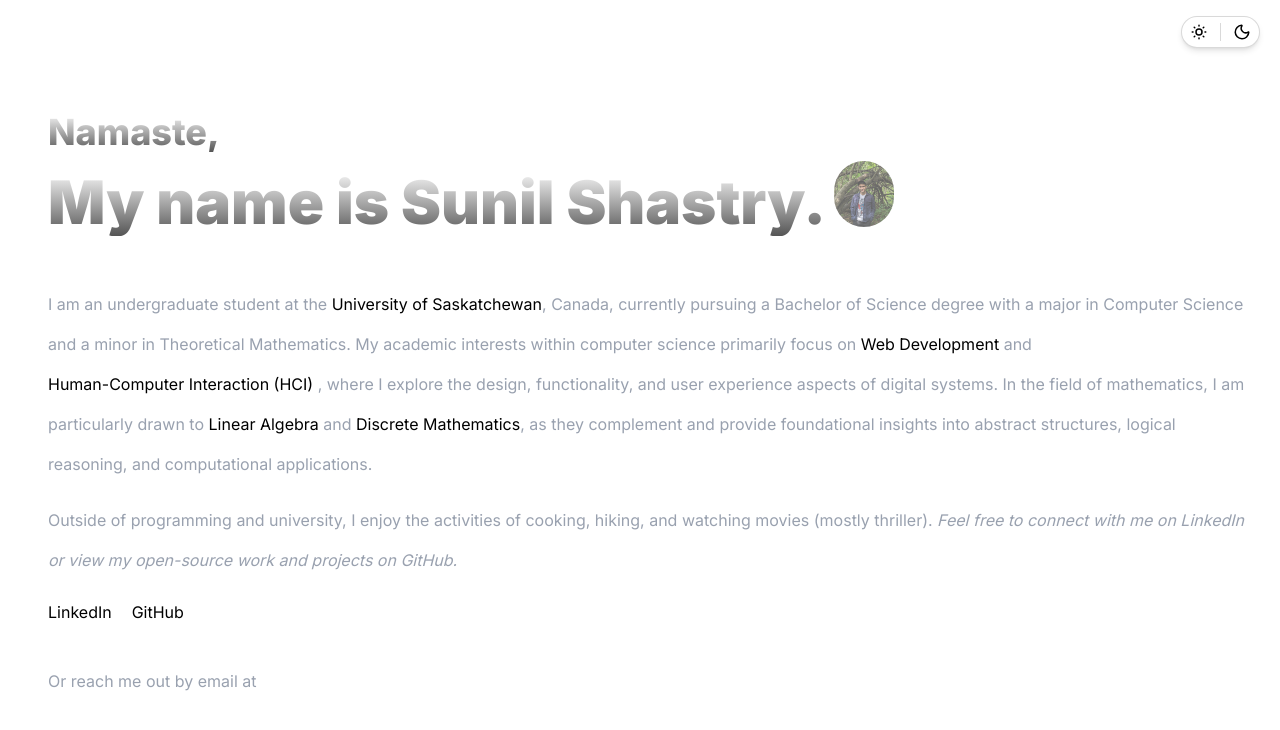
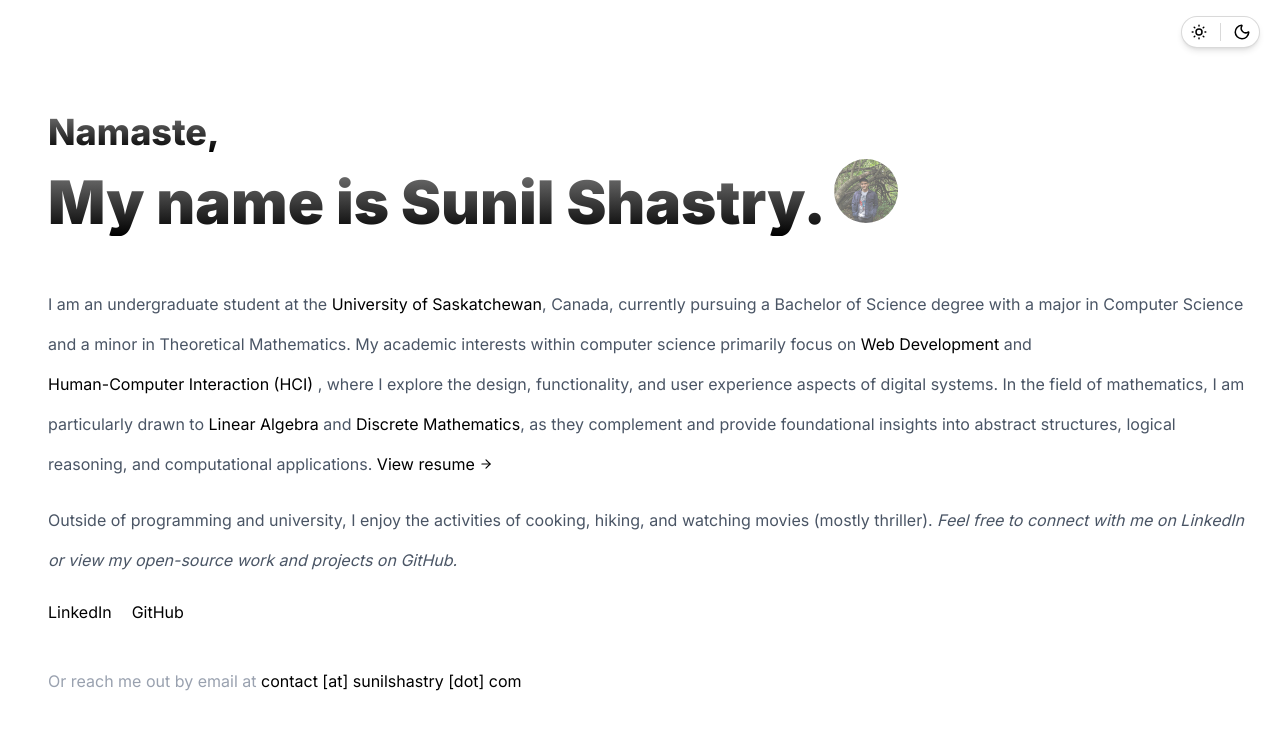
Before and after one commit to sunillshastry/sunilshastry.com, a Next.js app: page / in a window 1280 px wide. Shown: the top 730 px of the page. Built offline with nearby package versions, Linux system fonts and the light colour scheme.

Commit message:
Refactor app/page.tsx to handle theme logic and display according variation

```diff
--- a/app/page.tsx
+++ b/app/page.tsx
@@ -1,27 +1,42 @@
+'use client';
+
 import AnchorLink from '@/components/anchor-link';
 import Paragraph from '@/components/paragraph';
+import { useTheme } from '@/context/ThemeContext';
 import { ArrowRight } from 'lucide-react';
 import Image from 'next/image';
 import Link from 'next/link';
 
 export default function Page() {
+	const { theme } = useTheme();
+
 	return (
 		<section>
 			<div className="pt-28 max-lg:pt-20">
-				<h2 className="linear-text text-4xl font-extrabold">Namaste,</h2>
+				<h2
+					className={`${theme == 'dark' ? 'linear-text' : 'linear-text-light'} text-4xl font-extrabold`}
+				>
+					Namaste,
+				</h2>
 				<div className="flex items-center justify-start gap-x-2 max-lg:flex-col max-lg:items-start max-lg:gap-y-5">
-					<h1 className="linear-text mt-4 py-1 text-6xl font-black max-lg:text-5xl">
+					<h1
+						className={`${theme == 'dark' ? 'linear-text' : 'linear-text-light'} mt-4 py-1 text-6xl font-black max-lg:text-5xl`}
+					>
 						My name is Sunil Shastry.
 					</h1>
 
 					<div>
-						<Link href="/me.jpg" title="View Sunil's Photo">
+						<Link
+							href="/me.jpg"
+							title="View Sunil's Photo"
+							className="relative inline-block size-16"
+						>
 							<Image
 								src="/me.jpg"
 								alt="Sunil's Photo"
-								width={60}
-								height={60}
 								quality={75}
+								fill={true}
+								sizes="64px"
 								title="Sunil Shastry"
 								className="rounded-full opacity-60 transition ease-in hover:scale-105 hover:opacity-100 max-lg:opacity-75"
 							/>
@@ -30,7 +45,9 @@ export default function Page() {
 				</div>
 			</div>
 
-			<div className="mt-12 text-base leading-10 text-gray-400">
+			<div
+				className={`mt-12 text-base leading-10 ${theme === 'dark' ? 'text-gray-400' : 'text-gray-600'}`}
+			>
 				<Paragraph>
 					I am an undergraduate student at the{' '}
 					<AnchorLink
@@ -75,7 +92,7 @@ export default function Page() {
 					structures, logical reasoning, and computational applications.{' '}
 					<Link
 						href="/resume.pdf"
-						className="anchor-link relative inline-flex items-center justify-start gap-x-1 p-0 text-white"
+						className={`${theme === 'dark' ? 'anchor-link-dark text-white' : 'anchor-link-light text-black'} anchor-link relative inline-flex items-center justify-start gap-x-1 p-0`}
 						title="View Sunil's Resume"
 					>
 						<span>View resume</span>
@@ -118,7 +135,10 @@ export default function Page() {
 
 			<p className="mt-6 w-[50%] border-t border-white/25 pt-4 pb-4 text-gray-400 max-lg:w-full max-lg:pb-12">
 				Or reach me out by email at{' '}
-				<span className="text-white" title="contact@sunilshastry.com">
+				<span
+					className={`${theme == 'dark' ? 'text-white' : 'text-black'}`}
+					title="contact@sunilshastry.com"
+				>
 					contact [at] sunilshastry [dot] com
 				</span>
 			</p>
```
